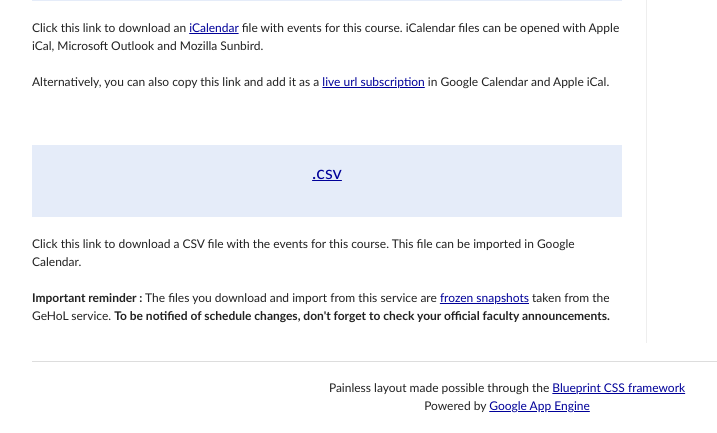
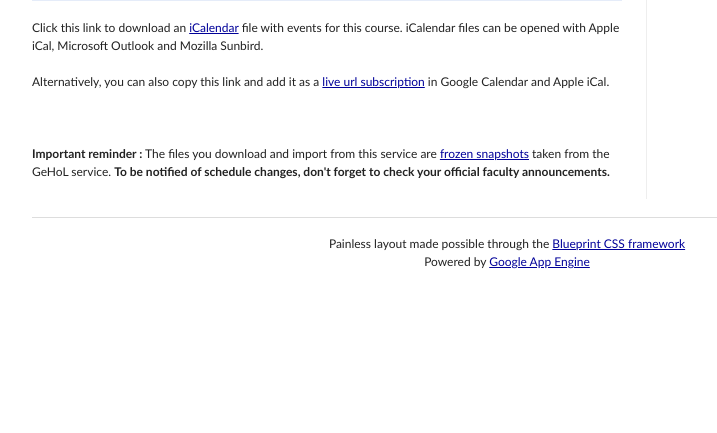
Before and after one commit to sevas/geholimportapp, a Python web app: template templates/course.html in a window 1280 px wide. Shown: the part 908-1341 px from the top of the page, without its empty margins (133-850 px from the left). After the commit the page ends 1177 px from the top, so only its background shows below. Run offline with Jinja, Linux system fonts and the light colour scheme; the template is opened without the code that fills it, so the values that code supplies are empty.

Commit message:
disabled csv links and rendering

```diff
--- a/main.py
+++ b/main.py
@@ -63,7 +63,7 @@ application = webapp.WSGIApplication(
                                      [('/', MainPage),
                                      ('/redirect', Redirect),
                                      ('/course/ical/.*', IcalRenderer),
-                                     ('/course/csv/.*', CSVRenderer),
+                                     #('/course/csv/.*', CSVRenderer),
                                      ('/course/.*', CourseCalendar),
                                      ('/geholstatus',  UpdateGeholStatus),
                                      ('/student_set/ical/q./.*\.ics', StudentSetIcalRenderer),
--- a/templates/course.html
+++ b/templates/course.html
@@ -46,14 +46,14 @@
 
 
         <br/><br/>
-        <div class="box" style="text-align:center">
+        <!--div class="box" style="text-align:center">
             <h3><a href="{{csv_url}}">{{mnemo}}.csv</a></h3>
             <div class="quiet" style="font-style:italic;">{{caption}}</div>
         </div>
         <p>
             Click this link to download a CSV file with the events for
             this course. This file can be imported in Google Calendar.
-        </p>
+        </p-->
 
         <p>
             <strong>Important reminder :</strong> The files you
```
